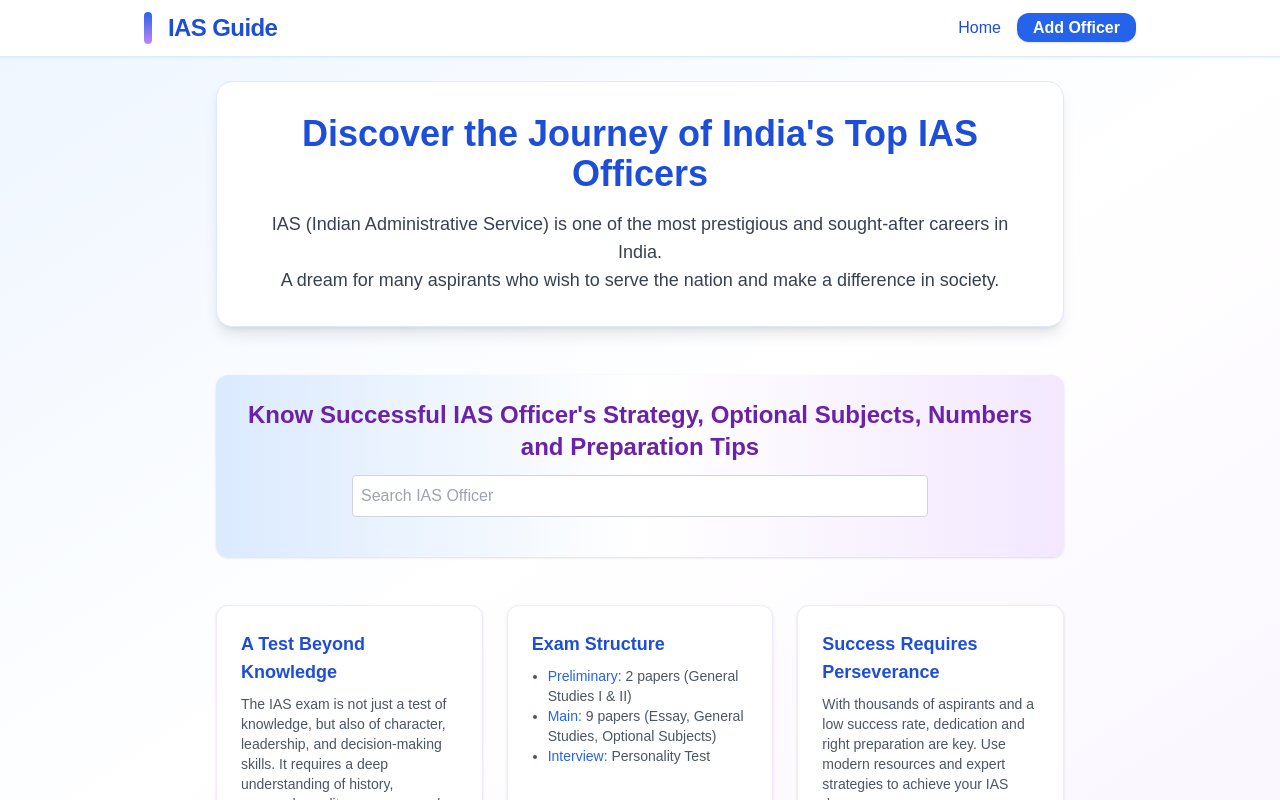
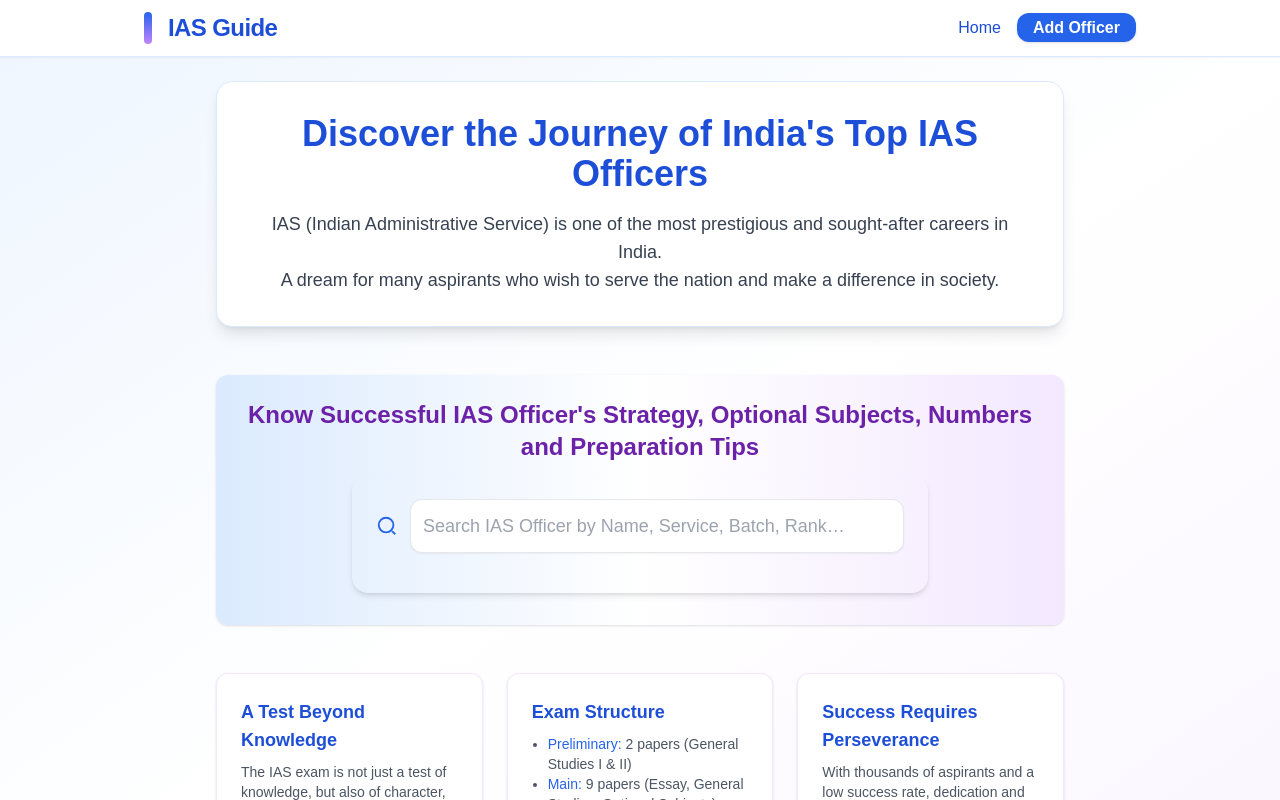
Before and after one commit to KumarPrafull/ias-search, a Next.js app: page / in a window 1280 px wide. Shown: the top 800 px of the page. Built offline with nearby package versions, Linux system fonts and the light colour scheme.

Commit message:
search ui fix

```diff
--- a/app/components/Search.tsx
+++ b/app/components/Search.tsx
@@ -18,8 +18,10 @@ const Search = () => {
         }
         const data = await response.json();
         setOfficers(data.data || []);
+        setError("");
       } catch (err) {
-                console.error({ Error: err });
+        console.error("Error fetching officers:", err);
+        setError("Unable to fetch officers. Please try again.");
       } finally {
         setLoading(false);
       }
@@ -32,33 +34,74 @@ const Search = () => {
     }
   }, [searchTerm]);
 
-    return (<div>
-
+  return (
+    <div className="rounded-2xl shadow-md px-6 py-6 mb-2 w-full">
+      <div className="flex items-center gap-3 mb-4">
+        <span className="text-blue-600">
+          {/* Search Icon (Heroicons/Feather) */}
+          <svg width="22" height="22" fill="none" stroke="currentColor" strokeWidth="2" viewBox="0 0 24 24">
+            <circle cx="11" cy="11" r="8" />
+            <path d="M21 21l-3.5-3.5" />
+          </svg>
+        </span>
         <input
           type="text"
           value={searchTerm}
           onChange={(e) => setSearchTerm(e.target.value)}
-            placeholder="Search IAS Officer"
-            className="border border-gray-300 rounded p-2 w-full mb-4"
+          placeholder="Search IAS Officer by Name, Service, Batch, Rank…"
+          className="flex-1 border border-gray-200 rounded-xl p-3 text-lg shadow-sm focus:border-blue-400 focus:ring focus:ring-blue-100 outline-none transition"
         />
-        {/* {loading && <p>Loading...</p>} */}
-        {error && <p className="text-red-500">{error}</p>}
-        {officers.length === 0 && searchTerm !== "" && searchTerm?.length > 3 && !loading && !error && (
-            <p>No officers found for &quot;{searchTerm}&quot;</p>
+      </div>
+      {loading && (
+        <div className="flex items-center gap-2 text-blue-700 mb-2">
+          <span className="animate-spin h-5 w-5 border-2 border-blue-500 border-t-transparent rounded-full"></span>
+          <span>Searching...</span>
+        </div>
+      )}
+      {error && (
+        <div className="text-red-500 font-medium py-2">{error}</div>
+      )}
+      {officers.length === 0 && searchTerm.length >= 3 && !loading && !error && (
+        <div className="text-gray-500 italic py-2">
+          No officers found for &quot;{searchTerm}&quot;.
+        </div>
       )}
       {officers.length > 0 && (
-            <ul className="list-disc pl-1">
-                {officers.map((officer: { _id: string, name: string, service: string, rank:string, batch: string, description: string }) => (
-                    <li key={officer._id} className="my-1 list-none">
-                        <Link href={'profile/'+officer._id} className="text-blue-500 hover:underline">
-                        <strong>{officer.name}</strong> - {officer.service} {officer.batch} Rank {officer.rank} <span className="font-black">|</span> {officer.description}
+        <ul className="divide-y divide-blue-50">
+          {officers.map((officer: { _id: string, name: string, service: string, rank: string, batch: string, description: string }) => (
+            <li key={officer._id} className="py-2">
+              <Link
+                href={`/profile/${officer._id}`}
+                className="flex flex-col md:flex-row md:items-center gap-1 md:gap-3 px-2 py-2 rounded-xl hover:bg-blue-50 group transition"
+              >
+                <span className="font-semibold text-blue-800 group-hover:underline text-lg">{officer.name}</span>
+                <span className="inline-flex items-center gap-2">
+                  {officer.service && (
+                    <span className="bg-blue-100 text-blue-700 text-xs px-2 py-1 rounded-full font-semibold uppercase tracking-wide">
+                      {officer.service}
+                    </span>
+                  )}
+                  {officer.batch && (
+                    <span className="bg-purple-100 text-purple-800 text-xs px-2 py-1 rounded-full">
+                      Batch {officer.batch}
+                    </span>
+                  )}
+                  {officer.rank && (
+                    <span className="bg-green-100 text-green-700 text-xs px-2 py-1 rounded-full font-bold">
+                      Rank {officer.rank}
+                    </span>
+                  )}
+                </span>
+                <span className="block text-gray-600 text-sm ml-1">
+                  {officer.description}
+                </span>
               </Link>
             </li>
           ))}
         </ul>
       )}
     </div>
-    )
-}
+  );
+};
 
 export default Search;
```
Lines whose indentation alone changed are shown as unchanged.
